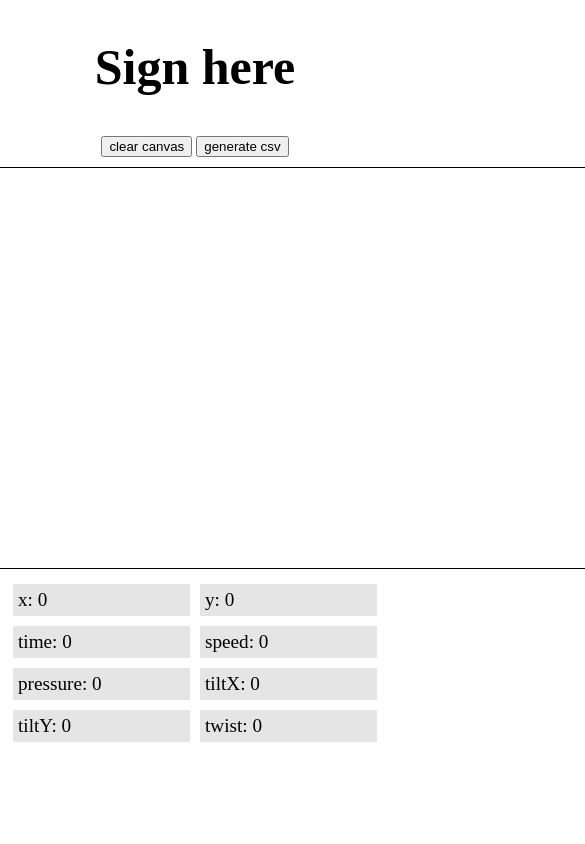
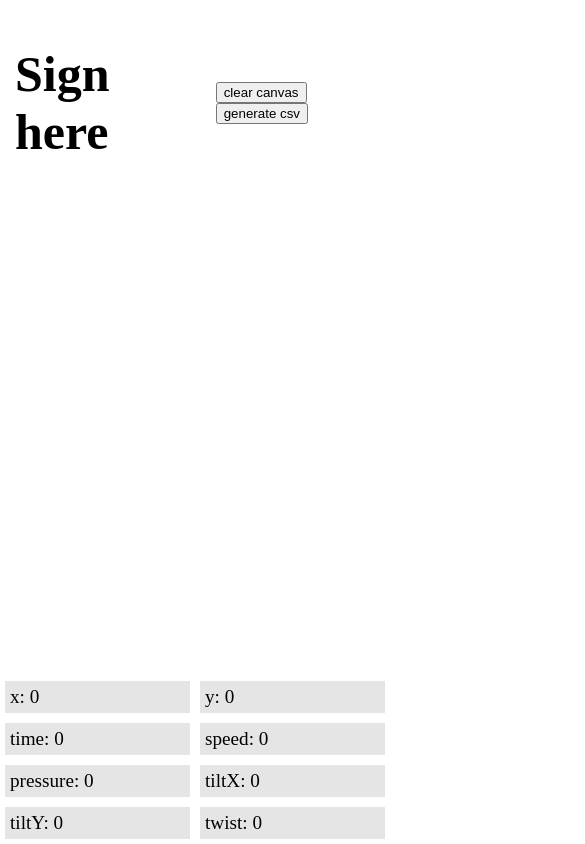
Before and after one commit to maliknajjar/graphometric_signature_front_end, a SvelteKit app: page / in a window 390 px wide. Shown: the whole page, 585 px wide, since content can reach past the window. Built offline with nearby package versions, Linux system fonts and the light colour scheme.

Commit message:
cant sign in mobile

```diff
--- a/src/routes/+page.svelte
+++ b/src/routes/+page.svelte
@@ -4,6 +4,7 @@
 
     let x: any = 0;
     let y: any = 0;
+    let real_time: any = 0;
     let time: any = 0;
     let real_speed: any = 0;
     let speed: any = 0;
@@ -23,6 +24,9 @@
             alert('Canvas Context is null')
             throw new Error("Context is null");
         }
+
+        ctx.canvas.width  = window.innerWidth;
+        ctx.canvas.height = window.innerHeight;
 
         let prev_x: number = 0;
         let prev_y: number = 0;
@@ -44,7 +48,8 @@
             if (!isDrawing) return;
             x = event.clientX - canvas.offsetLeft;
             y = event.clientY - canvas.offsetTop;
-            time = event.timeStamp;
+            real_time = event.timeStamp;
+            time = event.timeStamp.toFixed(4);
             const distance = Math.sqrt(Math.pow(x - prev_x, 2) + Math.pow(y - prev_y, 2));
             const timeDiff = time - prev_time;
             real_speed = distance / timeDiff;
@@ -59,7 +64,7 @@
             signatureData.push([
                 x,
                 y,
-                time,
+                real_time,
                 real_speed,
                 real_pressure,
                 tiltX,
@@ -139,14 +144,16 @@
 </script>
 
 <div class="container">
-    <div class="sign_here">Sign here</div>
-    <div class="buttons_container">
-        <button on:click={clearCanvas}>clear canvas</button>
-        <button on:click={generateCsv}>generate csv</button>
-    </div>
     <canvas width="800" height="400">
         Your browser does not support the HTML5 canvas element.
     </canvas>
+    <div class="header">
+        <div class="sign_here">Sign here</div>
+        <div class="buttons_container">
+            <button on:click={clearCanvas}>clear canvas</button>
+            <button on:click={generateCsv}>generate csv</button>
+        </div>
+    </div>
     <div class="information_container">
         <div class="x_container">
             x: <span class="x_value" contenteditable="plaintext-only" bind:innerText={x}>0</span>
@@ -176,7 +183,15 @@
 </div>
 
 <style>
+
+    :global(body), :global(html) {
+        width:  100%;
+        height: 100%;
+        margin: 0;
+    }
+
     .container {
+        position: fixed;
         display: flex;
         gap: 10px;
         align-items: center;
@@ -186,22 +201,42 @@
         width: 100%;
     }
 
+
+    canvas {
+        -webkit-user-drag: none;
+        user-select: none;
+        -webkit-tap-highlight-color: rgba(0, 0, 0, 0);
+        touch-action: none;
+        cursor: crosshair;
+    }
+
+    .header {
+        display: flex;
+        justify-content: space-between;
+        align-items: center;
+        position: absolute;
+        top: 0;
+        width: 100%;
+    }
+
     .sign_here {
         font-weight: bold;
         font-size: 50px;
         margin: 30px 0;
+        padding: 15px;
     }
 
-    canvas {
-        border: 1px solid #000;
-        cursor: crosshair;
+    .buttons_container {
+        padding: 15px;
     }
 
     .information_container {
         display: flex;
         flex-wrap: wrap;
         width: 100%;
-        max-width: 750px;
+        /* max-width: 750px; */
+        position: absolute;
+        bottom: 0;
     }
 
     .information_container > * {
```
